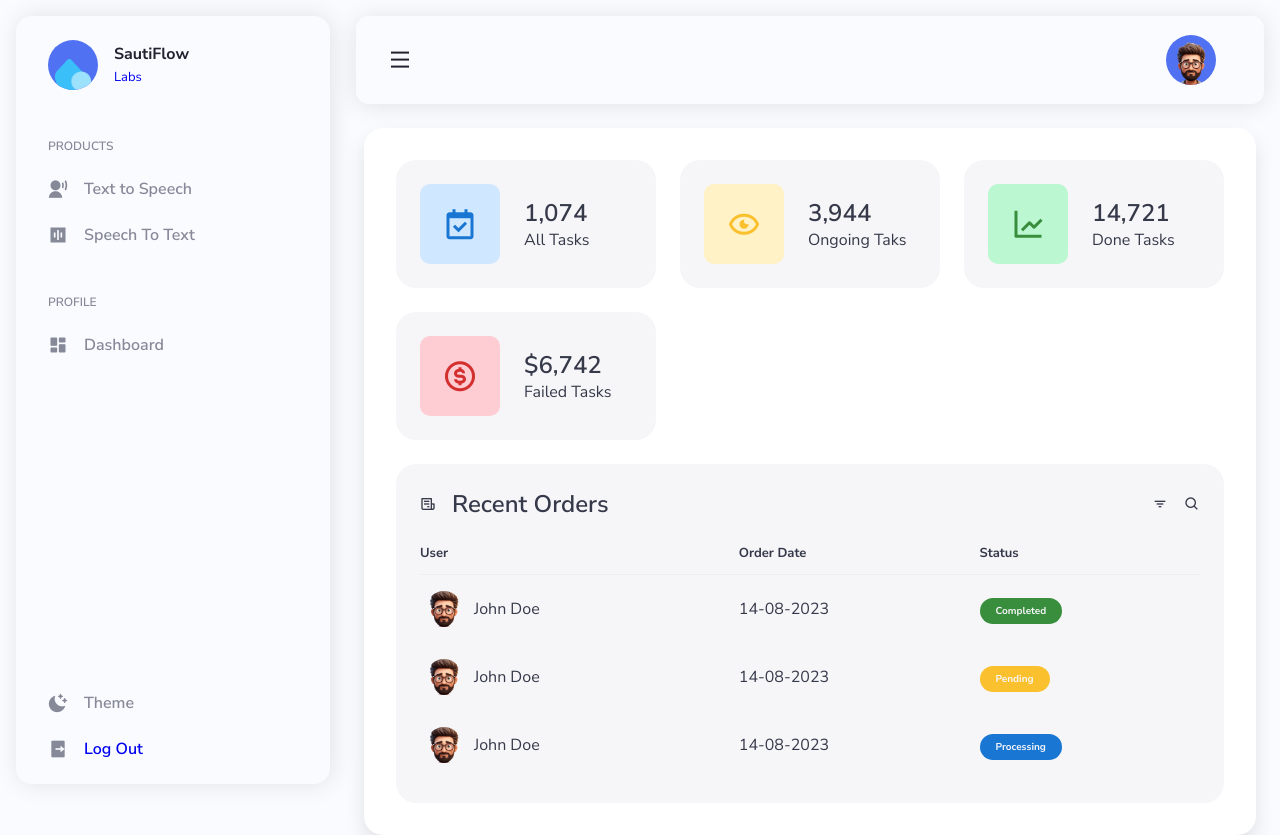
After one commit to lyle-mlengineer/ssflow, a FastAPI app: template app/ui/v1/templates/dashboard.html in a window 1280 px wide. The commit adds this page. Run offline with FastAPI, Linux system fonts and the light colour scheme; the template is opened without the code that fills it, so the values that code supplies are empty; some libraries are stand-ins or nearby versions.

Commit message:
adds the dashboard

```diff
--- /dev/null
+++ b/app/ui/v1/static/css/dashboard.css
@@ -0,0 +1,188 @@
+@import url('https://fonts.googleapis.com/css2?family=Inter:ital,opsz,wght@0,14..32,100..900;1,14..32,100..900&display=swap');
+
+:root {
+  --color-primary: #5C56E1;
+  --color-primary-dark: #5b21b6;
+  --color-accent: #8B5CF6;
+  --color-card: #FFFFFF;
+  --color-input: #F1F1FF;
+  --color-text: #09090E;
+  --color-placeholder: #5C5A87;
+  --color-border: #D4D4ED;
+  --color-gradient: linear-gradient(135deg, #5C56E1, #8B5CF6);
+
+    --light: #f6f6f9;
+    --primary: #1976D2;
+    --light-primary: #CFE8FF;
+    --grey: #eee;
+    --dark-grey: #AAAAAA;
+    --dark: #363949;
+    --danger: #D32F2F;
+	--light-danger: #FECDD3;
+    --warning: #FBC02D;
+    --light-warning: #FFF2C6;
+    --success: #388E3C;
+    --light-success: #BBF7D0;
+}
+
+.gen-container{
+    width: 100%;
+    padding: 32px;
+    border-radius: 19px;
+    background: var(--color-card);
+    box-shadow: 0 10px 20px 0 rgba(0, 0, 0, 0.1);
+}
+
+.gen-container .insights{
+    display: grid;
+    grid-template-columns: repeat(auto-fit, minmax(240px, 1fr));
+    grid-gap: 24px;
+}
+
+.gen-container .insights li{
+    padding: 24px;
+    background: var(--light);
+    color:#FFFFFF;
+    border-radius: 20px;
+    display: flex;
+    align-items: center;
+    grid-gap: 24px;
+    cursor: pointer;
+}
+
+.gen-container .insights li .bx{
+    width: 80px;
+    height: 80px;
+    border-radius: 10px;
+    font-size: 36px;
+    display: flex;
+    align-items: center;
+    justify-content: center;
+}
+
+.gen-container .insights li:nth-child(1) .bx{
+    background: var(--light-primary);
+    color: var(--primary);
+}
+
+.gen-container .insights li:nth-child(2) .bx{
+    background: var(--light-warning);
+    color: var(--warning);
+}
+
+.gen-container .insights li:nth-child(3) .bx{
+    background: var(--light-success);
+    color: var(--success);
+}
+
+.gen-container .insights li:nth-child(4) .bx{
+    background: var(--light-danger);
+    color: var(--danger);
+}
+
+.gen-container .insights li .info h3{
+    font-size: 24px;
+    font-weight: 600;
+    color: var(--dark);
+}
+
+.gen-container .insights li .info p{
+    color: var(--dark);
+}
+
+.bottom-data{
+    display: flex;
+    flex-wrap: wrap;
+    grid-gap: 24px;
+    margin-top: 24px;
+    width: 100%;
+    color: var(--dark);
+}
+
+.bottom-data>div{
+    border-radius: 20px;
+    background: var(--light);
+    padding: 24px;
+    overflow-x: auto;
+}
+
+.bottom-data .dash-header{
+    display: flex;
+    align-items: center;
+    grid-gap: 16px;
+    margin-bottom: 24px;
+}
+
+.bottom-data .dash-header h3{
+    margin-right: auto;
+    font-size: 24px;
+    font-weight: 600;
+}
+
+.bottom-data .dash-header .bx{
+    cursor: pointer;
+}
+
+.bottom-data .orders{
+    flex-grow: 1;
+    flex-basis: 500px;
+}
+
+.bottom-data .orders table{
+    width: 100%;
+    border-collapse: collapse;
+}
+
+.bottom-data .orders table th{
+    padding-bottom: 12px;
+    font-size: 13px;
+    text-align: left;
+    border-bottom: 1px solid var(--grey);
+}
+
+.bottom-data .orders table td{
+    padding: 16px 0;
+}
+
+.bottom-data .orders table tr td:first-child{
+    display: flex;
+    align-items: center;
+    grid-gap: 12px;
+    padding-left: 6px;
+}
+
+.bottom-data .orders table td img{
+    width: 36px;
+    height: 36px;
+    border-radius: 50%;
+    object-fit: cover;
+}
+
+.bottom-data .orders table tbody tr{
+    cursor: pointer;
+    transition: all 0.3s ease;
+}
+
+.bottom-data .orders table tbody tr:hover{
+    background: var(--grey);
+}
+
+.bottom-data .orders table tr td .status{
+    font-size: 10px;
+    padding: 6px 16px;
+    color: var(--light);
+    border-radius: 20px;
+    font-weight: 700;
+}
+
+.bottom-data .orders table tr td .status.completed{
+    background: var(--success);
+}
+
+.bottom-data .orders table tr td .status.process{
+    background: var(--primary);
+}
+
+.bottom-data .orders table tr td .status.pending{
+    background: var(--warning);
+}
--- a/app/ui/v1/templates/_base.html
+++ b/app/ui/v1/templates/_base.html
@@ -66,15 +66,15 @@
                     <span>Text to Speech</span>
                 </a>
 
-                <!--a href="/speech_to_text" class="sidebar__link {% if current_page == 'stt' %} active-link {% endif %}">
+                <a href="/speech_to_text" class="sidebar__link {% if current_page == 'stt' %} active-link {% endif %}">
                     <i class="ri-voice-recognition-fill"></i>
                     <span>Speech To Text</span>
-                </a-->
+                </a>
 
             </div>
         </div>
 
-        <!--div>
+        <div>
             <h3 class="sidebar__title">PROFILE</h3>
 
             <div class="sidebar__list">
@@ -82,7 +82,7 @@
                     <i class="ri-dashboard-fill"></i>
                     <span>Dashboard</span>
                 </a>
-                <a href="/profile" class="sidebar__link {% if current_page == 'profile' %} active-link {% endif %}">
+                <!--a href="/profile" class="sidebar__link {% if current_page == 'profile' %} active-link {% endif %}">
                     <i class="ri-account-pin-box-fill"></i>
                     <span>User</span>
                 </a>
@@ -90,12 +90,12 @@
                 <a href="/notifications" class="sidebar__link {% if current_page == 'notifications' %} active-link {% endif %}">
                     <i class="ri-notification-2-fill"></i>
                     <span>Notifications</span>
-                </a>
+                </a-->
 
             </div>
         </div>
 
-        <div>
+        <!--div>
             <h3 class="sidebar__title">DEVELOPER SETTINGS</h3>
 
             <div class="sidebar__list">
--- /dev/null
+++ b/app/ui/v1/templates/dashboard.html
@@ -0,0 +1,101 @@
+{%extends "_base.html" %}
+
+{% block styles %}
+    {{ super() }} {# This includes the CSS from the parent's 'styles' block #}
+    <link rel="stylesheet" href="{{ url_for('static', path='css/dashboard.css') }}">
+    <link href='https://unpkg.com/boxicons@2.1.4/css/boxicons.min.css' rel='stylesheet'>
+{% endblock %}
+
+{%block content%}
+
+<div class="gen-container">
+
+    <!-- Insights -->
+    <ul class="insights">
+        <li>
+            <i class='bx bx-calendar-check'></i>
+            <span class="info">
+                <h3>
+                    1,074
+                </h3>
+                <p>All Tasks</p>
+            </span>
+        </li>
+        <li><i class='bx bx-show-alt'></i>
+            <span class="info">
+                <h3>
+                    3,944
+                </h3>
+                <p>Ongoing Taks</p>
+            </span>
+        </li>
+        <li><i class='bx bx-line-chart'></i>
+            <span class="info">
+                <h3>
+                    14,721
+                </h3>
+                <p>Done Tasks</p>
+            </span>
+        </li>
+        <li><i class='bx bx-dollar-circle'></i>
+            <span class="info">
+                <h3>
+                    $6,742
+                </h3>
+                <p>Failed Tasks</p>
+            </span>
+        </li>
+    </ul>
+    <!-- End of Insights -->
+
+    <div class="bottom-data">
+
+        <div class="orders">
+            <div class="dash-header">
+                <i class='bx bx-receipt'></i>
+                <h3>Recent Orders</h3>
+                <i class='bx bx-filter'></i>
+                <i class='bx bx-search'></i>
+            </div>
+            <table>
+                <thead>
+                    <tr>
+                        <th>User</th>
+                        <th>Order Date</th>
+                        <th>Status</th>
+                    </tr>
+                </thead>
+                <tbody>
+                    <tr>
+                        <td>
+                            <img src="{{ url_for('static', path='img/perfil.png') }}">
+                            <p>John Doe</p>
+                        </td>
+                        <td>14-08-2023</td>
+                        <td><span class="status completed">Completed</span></td>
+                    </tr>
+                    <tr>
+                        <td>
+                            <img src="{{ url_for('static', path='img/perfil.png') }}">
+                            <p>John Doe</p>
+                        </td>
+                        <td>14-08-2023</td>
+                        <td><span class="status pending">Pending</span></td>
+                    </tr>
+                    <tr>
+                        <td>
+                            <img src="{{ url_for('static', path='img/perfil.png') }}">
+                            <p>John Doe</p>
+                        </td>
+                        <td>14-08-2023</td>
+                        <td><span class="status process">Processing</span></td>
+                    </tr>
+                </tbody>
+            </table>
+        </div>
+
+    </div>
+
+</div>
+
+{% endblock %}
```
Also changed, not shown: app/ui/v1/ui.py (+12 -0 lines). Lines whose indentation alone changed are shown as unchanged.
